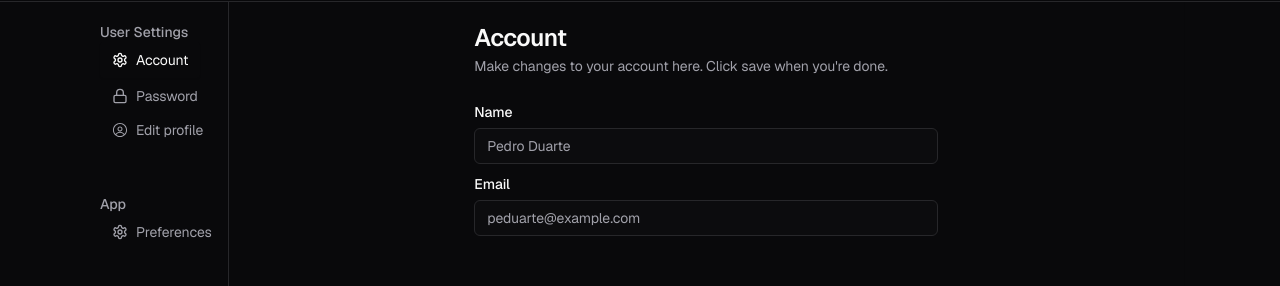
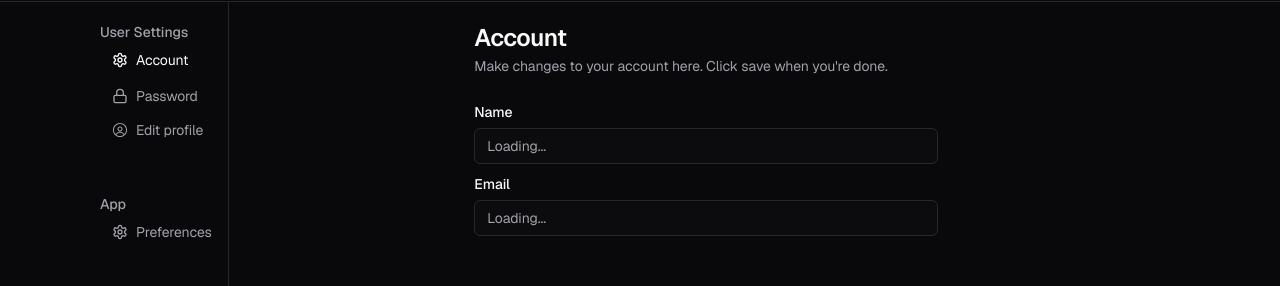
Before and after one commit to Lokendrakushwah12/blogora, a Next.js app: page /account in a window 1280 px wide. Shown: the part 62-348 px from the top of the page. Built offline with nearby package versions, Linux system fonts and the light colour scheme.

Commit message:
user deatils

```diff
--- a/src/app/(landing)/page.tsx
+++ b/src/app/(landing)/page.tsx
@@ -2,7 +2,7 @@ import Hero from "./_components/Hero";
 
 const HomePage = () => {
   return (
-    <main className="flex min-h-screen flex-col items-center justify-center text-white">
+    <main className="flex min-h-screen flex-col items-center justify-start pt-24 text-white">
       <Hero />
     </main>
   );
--- a/src/app/account/_components/AccountCard.tsx
+++ b/src/app/account/_components/AccountCard.tsx
@@ -1,3 +1,5 @@
+"use client";
+import { useUserDetails } from "@/api/userDetailsApi";
 import {
   Card,
   CardContent,
@@ -7,8 +9,12 @@ import {
   CardTitle,
 } from "@/components/ui/card";
 import { Label } from "@/components/ui/label";
+import { useAuth } from "@/context/authContext";
 
 const AccountCard = () => {
+  const { token } = useAuth();
+  const { data: user } = useUserDetails(token);
+
   return (
     <Card className="flex flex-col items-center justify-start outline-0">
       <div className="w-full max-w-lg">
@@ -21,16 +27,18 @@ const AccountCard = () => {
         <CardContent className="w-full space-y-2">
           <div className="place-items-start space-y-1">
             <Label htmlFor="name">Name</Label>
-            <div className="h-9 border w-full text-start rounded-md text-sm flex p-3 bg-accent/10 text-muted-foreground items-center">Pedro Duarte</div>
+            <div className="flex h-9 w-full items-center rounded-md border bg-accent/10 p-3 text-start text-sm text-muted-foreground">
+              {user?.name ?? "Loading..."}
+            </div>
           </div>
           <div className="place-items-start space-y-1">
             <Label htmlFor="email">Email</Label>
-            <div className="h-9 border w-full text-start rounded-md text-sm flex p-3 bg-accent/10 text-muted-foreground items-center">peduarte@example.com</div>
+            <div className="flex h-9 w-full items-center rounded-md border bg-accent/10 p-3 text-start text-sm text-muted-foreground">
+              {user?.email ?? "Loading..."}
+            </div>
           </div>
         </CardContent>
-        <CardFooter>
-          {/* <Button>Save changes</Button> */}
-        </CardFooter>
+        <CardFooter>{/* <Button>Save changes</Button> */}</CardFooter>
       </div>
     </Card>
   );
--- a/src/app/account/_components/EditProfile.tsx
+++ b/src/app/account/_components/EditProfile.tsx
@@ -1,3 +1,5 @@
+"use client";
+import { useUserDetails } from "@/api/userDetailsApi";
 import { Button } from "@/components/ui/button";
 import {
   Card,
@@ -9,25 +11,29 @@ import {
 } from "@/components/ui/card";
 import { Input } from "@/components/ui/input";
 import { Label } from "@/components/ui/label";
+import { useAuth } from "@/context/authContext";
 
 const EditProfile = () => {
+  const { token } = useAuth();
+  const { data: user } = useUserDetails(token);
   return (
     <Card className="flex flex-col items-center justify-start">
       <div className="w-full max-w-lg">
         <CardHeader>
           <CardTitle>Edit profile</CardTitle>
           <CardDescription>
-            Update your profile information here. Click save when you&apos;re done.
+            Update your profile information here. Click save when you&apos;re
+            done.
           </CardDescription>
         </CardHeader>
         <CardContent className="w-full space-y-2">
           <div className="place-items-start space-y-1">
             <Label htmlFor="name">Name</Label>
-            <Input id="name" defaultValue="Pedro Duarte" />
+            <Input id="name" defaultValue={user?.name} />
           </div>
           <div className="place-items-start space-y-1">
             <Label htmlFor="email">Email</Label>
-            <Input id="email" defaultValue="peduarte@example.com" />
+            <Input id="email" defaultValue={user?.email} />
           </div>
         </CardContent>
         <CardFooter>
```
